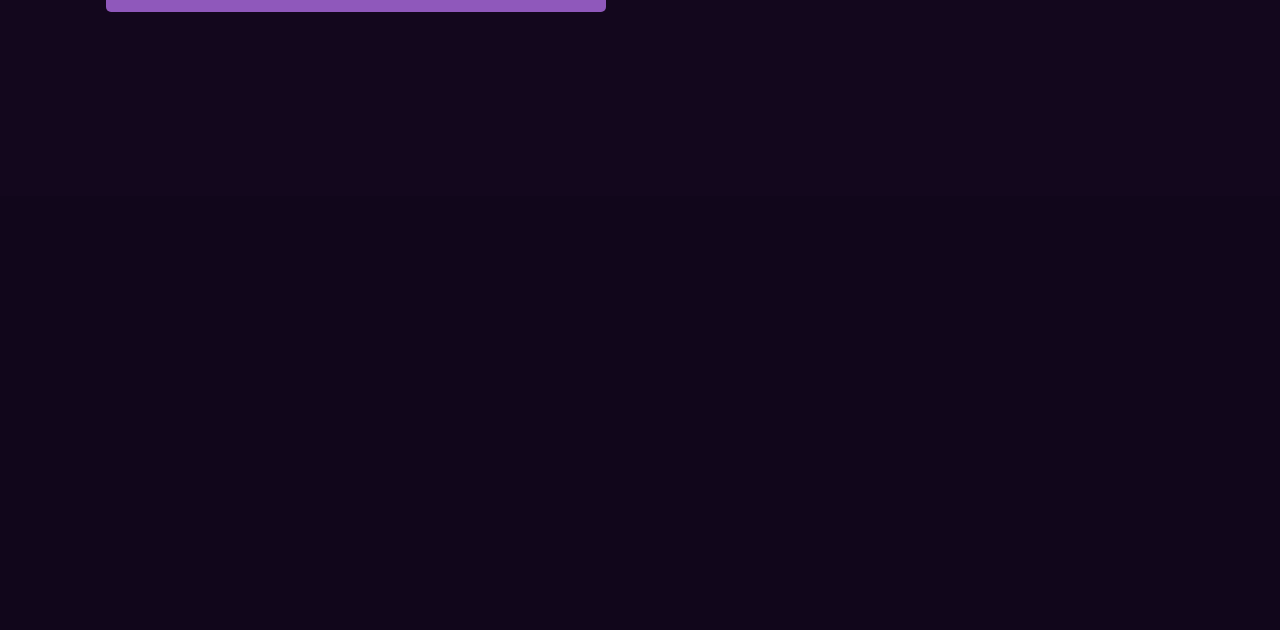
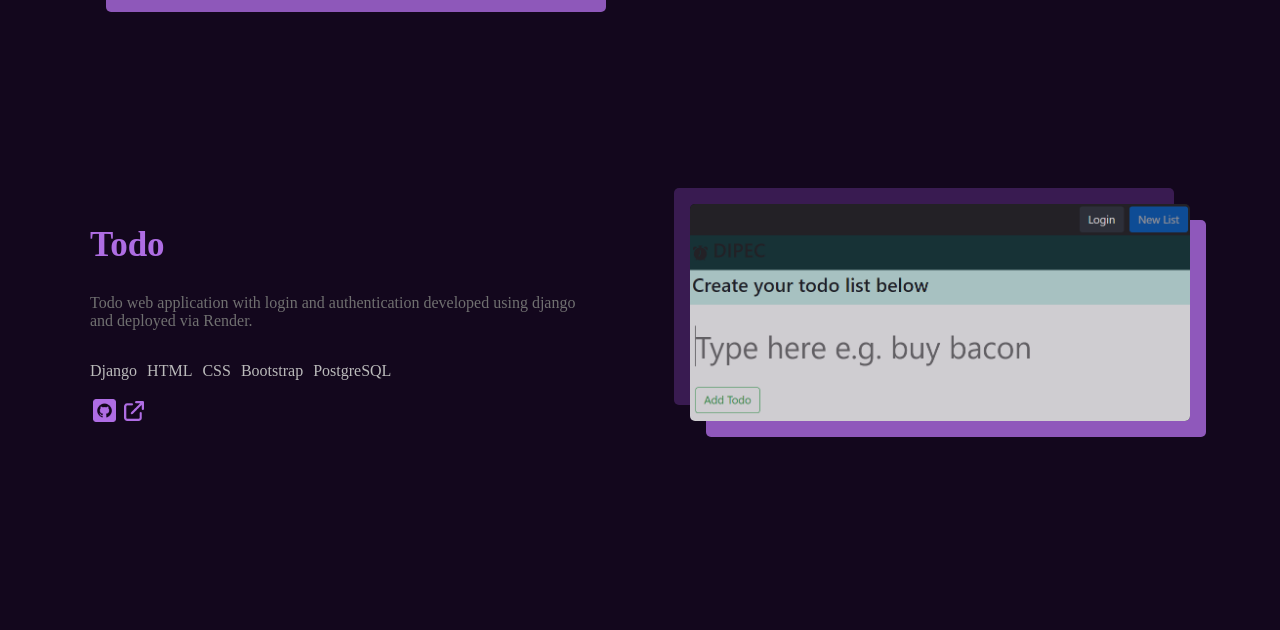
Before and after one commit to Dipec001/profile-website, a Flask app: page /projects in a window 1280 px wide. Shown: the part 733-1363 px from the top of the page. Before the commit the page ends 745 px from the top, so only its background shows below. Run offline with Flask 2, Linux system fonts and the light colour scheme; some libraries are stand-ins or nearby versions; some web fonts are replaced.

Commit message:
updated the projects.html

```diff
--- a/templates/projects.html
+++ b/templates/projects.html
@@ -55,5 +55,30 @@
             </div>
         </div>
     </div>
+    <div class="projects-div">
+        <div class="proj-info-two">
+            <h2 class="proj-h-two">Todo</h2>
+            <p class="proj-p-two">
+                Todo web application with login and authentication developed using django and deployed
+                via Render.
+            </p>
+            <div class="frame-div-two">
+                <p class="frameworks-two">Django</p>
+                <p class="frameworks-two">HTML</p>
+                <p class="frameworks-two">CSS</p>
+                <p class="frameworks-two">Bootstrap</p>
+                <p class="frameworks-two">PostgreSQL</p>
+
+            </div>
+            <div class="small-links-two">
+                <a href="https://github.com/Dipec001/Todo-app.git" target="_blank"><img class="small-github"
+                        src="./static/images/github-icon.png" alt="GitHub icon"></a>
+                <a href="https://todo-b4qi.onrender.com/" target="_blank">
+                    <img class="small-link" src="./static/images/external-link.png" alt="Link icon">
+                </a>
+            </div>
+        </div>
+        <img src="./static/images/todo.png" alt="Todo app" class="project-img">
+    </div>
 </body>
 </html>
```
Also changed, not shown: static/images/todo.png (added).
